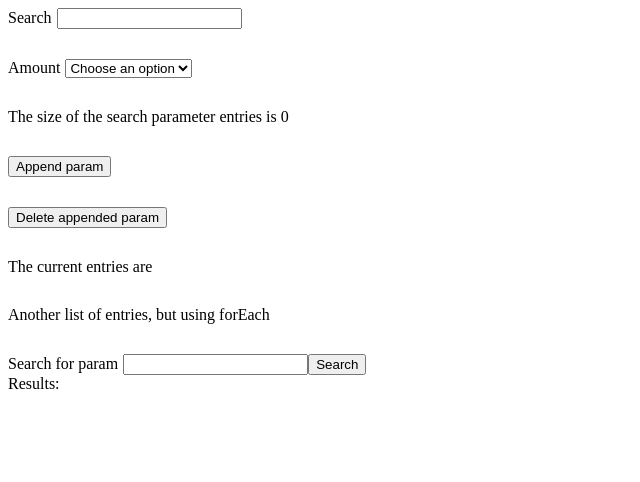
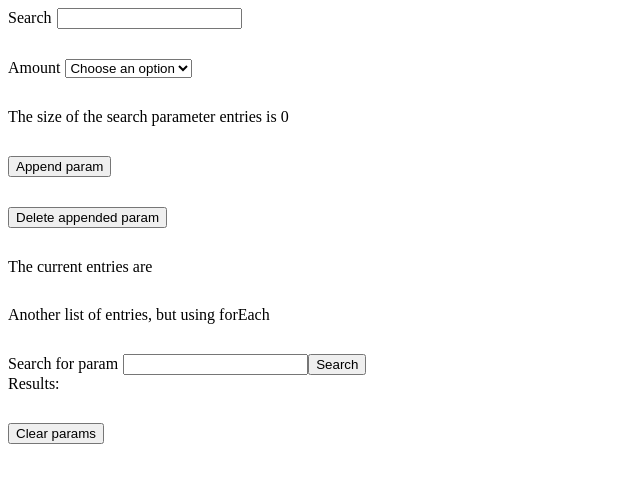
Before and after one commit to CameronStAmant/URLSearchParams, a React (Vite) app: page / in a window 1280 px wide. Shown: the top 482 px of the page, without its empty margins (0-640 px from the left). Built offline with nearby package versions, Linux system fonts and the light colour scheme.

Commit message:
Add clear params

```diff
--- a/src/App.tsx
+++ b/src/App.tsx
@@ -1,6 +1,7 @@
 import { useEffect, useState, type SyntheticEvent } from "react";
 import {
   appendParams,
+  clearParams,
   deleteAppendedParam,
   getEntries,
   getForEach,
@@ -61,7 +62,7 @@ function App() {
           name="search"
           id="search"
           type="text"
-          value={queryParams.q}
+          value={queryParams.q ?? ""}
           onChange={(e) => handleChange(e, "q")}
         />
       </div>
@@ -70,7 +71,7 @@ function App() {
         <select
           name="amount"
           id="amount"
-          value={queryParams.amount}
+          value={queryParams.amount ?? ""}
           onChange={(e) => handleChange(e, "amount")}
         >
           <option value="">Choose an option</option>
@@ -136,6 +137,15 @@ function App() {
         </form>
         <span>Results: {searchResults}</span>
       </div>
+      <button
+        onClick={() => {
+          clearParams();
+          setQueryParams({});
+          setSearchParam("");
+        }}
+      >
+        Clear params
+      </button>
     </div>
   );
 }
--- a/src/URLSearchParams.ts
+++ b/src/URLSearchParams.ts
@@ -66,3 +66,5 @@ export const getParam = (paramToGet: string): string => {
   const res = new URLSearchParams(window.location.search);
   return res.get(paramToGet) ?? "Param does not exist";
 };
+
+export const clearParams = () => window.history.replaceState(null, "", "?");
```
